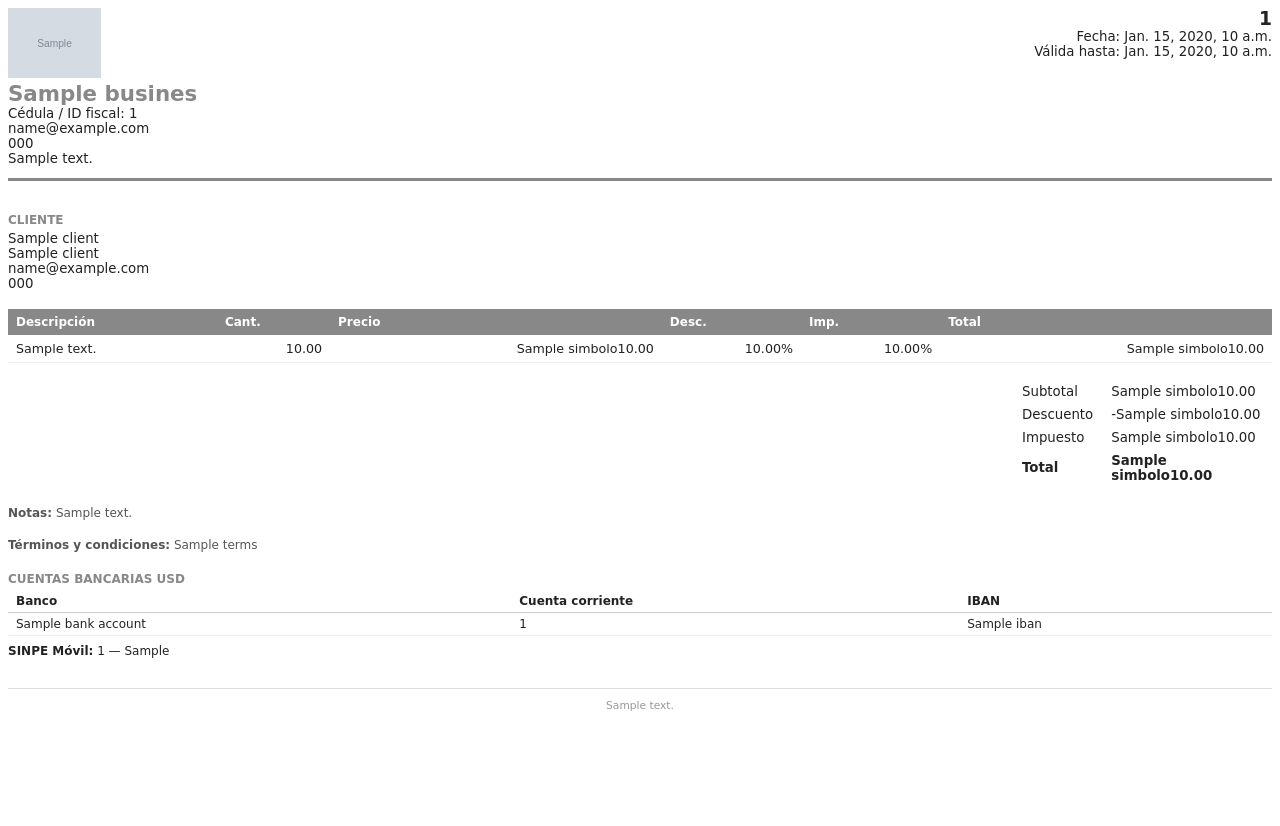
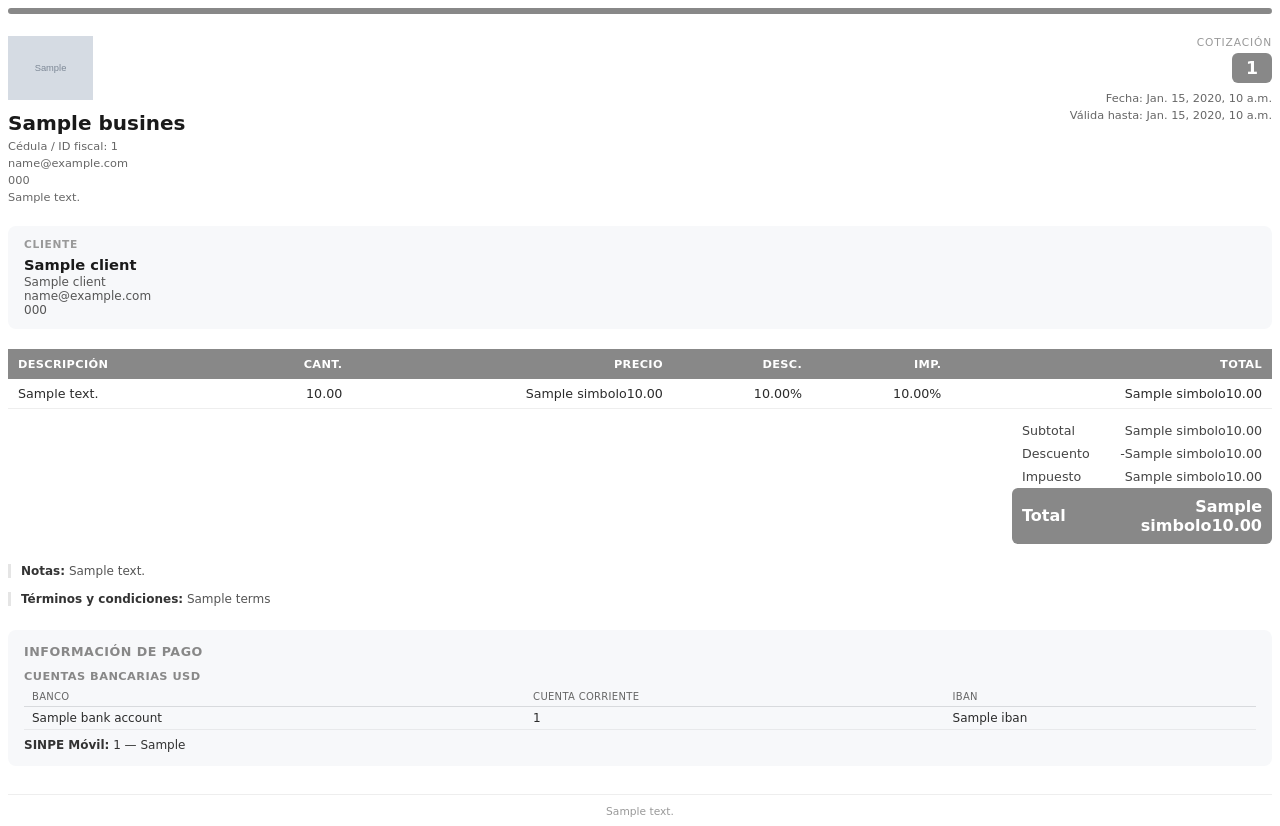
Before and after one commit to EngellZa/engellcr, a Django app: template engellcr/cotizador_app/templates/cotizador_app/cotizacion_pdf.html in a window 1280 px wide. Before the commit the page ends 711 px from the top, so only its background shows below. Run offline with Django 3.2, Linux system fonts and the light colour scheme; the template is opened without the code that fills it: most values are stand-ins (such as "Sample title", 1, 10 or a date in 2020); grey boxes marked "Sample" are stand-in pictures; parts of the project's set-up code (start-up, migrations or seed data) failed here and were passed over.

Commit message:
Redesign quotation PDF with clearer hierarchy and brand color accents
Adds a brand-color top bar, a colored "COTIZACIÓN" number badge, card-style
sections for the client info and payment info (light background, rounded
corners), zebra-striped items table with uppercase column headers, a
highlighted total row, and a subtle left-border accent on notes/terms —
replacing the previous plain stacked-text layout with clearer visual
grouping, while keeping the same data and CSS techniques WeasyPrint
renders reliably (no untested tricks like overflow-clipped tables).

Co-Authored-By: Claude Sonnet 5 <noreply@anthropic.com>

```diff
--- a/engellcr/cotizador_app/templates/cotizador_app/cotizacion_pdf.html
+++ b/engellcr/cotizador_app/templates/cotizador_app/cotizacion_pdf.html
@@ -5,63 +5,90 @@
 <meta charset="UTF-8">
 <style>
   @page { size: letter; margin: 2cm; }
-  body { font-family: 'DejaVu Sans', sans-serif; font-size: 10pt; color: #222; }
-  .header { display: flex; justify-content: space-between; align-items: flex-start; border-bottom: 3px solid {{ quotation.business.color_primary }}; padding-bottom: 12px; margin-bottom: 16px; }
-  .logo { max-height: 70px; max-width: 200px; }
-  .business-name { font-size: 16pt; font-weight: bold; color: {{ quotation.business.color_primary }}; }
-  .quote-meta { text-align: right; }
-  .quote-meta .number { font-size: 14pt; font-weight: bold; }
-  .parties { display: flex; justify-content: space-between; margin-bottom: 18px; }
-  .parties .box { width: 48%; }
-  .parties h4 { font-size: 9pt; text-transform: uppercase; color: #888; margin-bottom: 4px; }
-  table.items { width: 100%; border-collapse: collapse; margin-bottom: 16px; }
-  table.items th { background: {{ quotation.business.color_primary }}; color: #fff; text-align: left; padding: 6px 8px; font-size: 9pt; }
-  table.items td { padding: 6px 8px; border-bottom: 1px solid #eee; font-size: 9.5pt; }
-  table.items td.num { text-align: right; }
-  .totals { width: 260px; margin-left: auto; }
-  .totals td { padding: 3px 8px; font-size: 10pt; }
-  .totals .total-row { font-weight: bold; font-size: 12pt; border-top: 2px solid {{ quotation.business.color_primary }}; }
-  .notes { margin-top: 18px; font-size: 9pt; color: #555; }
-  .payment-info { margin-top: 20px; }
-  .payment-info h4 { font-size: 9pt; text-transform: uppercase; color: #888; margin: 14px 0 4px; }
-  .payment-info h5 { font-size: 9pt; font-weight: bold; margin: 8px 0 4px; }
-  table.bank-accounts { width: 100%; border-collapse: collapse; margin-bottom: 8px; font-size: 9pt; }
-  table.bank-accounts th { text-align: left; padding: 4px 8px; border-bottom: 1px solid #ccc; }
-  table.bank-accounts td { padding: 4px 8px; border-bottom: 1px solid #eee; }
-  .sinpe-line { font-size: 9pt; margin-top: 8px; }
-  .footer { margin-top: 30px; padding-top: 10px; border-top: 1px solid #ddd; font-size: 8pt; color: #999; text-align: center; }
+  * { box-sizing: border-box; }
+  body { font-family: 'DejaVu Sans', sans-serif; font-size: 10pt; color: #2b2b2b; }
+
+  .topbar { height: 6px; background: {{ quotation.business.color_primary }}; border-radius: 3px; margin-bottom: 22px; }
+
+  .header { display: flex; justify-content: space-between; align-items: flex-start; margin-bottom: 20px; }
+  .logo { max-height: 64px; max-width: 190px; margin-bottom: 8px; }
+  .business-name { font-size: 15pt; font-weight: bold; color: #1a1a1a; margin-bottom: 3px; }
+  .business-meta div { font-size: 8.5pt; color: #666; line-height: 1.5; }
+
+  .quote-box { text-align: right; }
+  .quote-eyebrow { font-size: 8pt; text-transform: uppercase; letter-spacing: .08em; color: #999; margin-bottom: 4px; }
+  .quote-number { display: inline-block; background: {{ quotation.business.color_primary }}; color: #fff; font-size: 13pt; font-weight: bold; padding: 5px 14px; border-radius: 6px; margin-bottom: 7px; }
+  .quote-dates div { font-size: 8.5pt; color: #666; line-height: 1.5; }
+
+  .client-box { background: #f7f8fa; border-radius: 8px; padding: 12px 16px; margin-bottom: 20px; }
+  .client-box h4 { font-size: 8pt; text-transform: uppercase; letter-spacing: .06em; color: #999; margin: 0 0 5px; }
+  .client-box .client-name { font-size: 11pt; font-weight: bold; color: #1a1a1a; margin-bottom: 2px; }
+  .client-box .client-detail { font-size: 9pt; color: #555; }
+
+  table.items { width: 100%; border-collapse: collapse; margin-bottom: 4px; }
+  table.items th { background: {{ quotation.business.color_primary }}; color: #fff; text-align: left; padding: 8px 10px; font-size: 8.5pt; text-transform: uppercase; letter-spacing: .03em; }
+  table.items th.num, table.items td.num { text-align: right; }
+  table.items td { padding: 7px 10px; border-bottom: 1px solid #eee; font-size: 9.5pt; }
+  table.items tbody tr:nth-child(even) { background: #fafbfc; }
+
+  .totals-wrap { display: flex; justify-content: flex-end; margin-top: 10px; margin-bottom: 20px; }
+  .totals { width: 260px; border-collapse: collapse; }
+  .totals td { padding: 4px 10px; font-size: 9.5pt; color: #444; }
+  .totals td.num { text-align: right; }
+  .totals .total-row td { background: {{ quotation.business.color_primary }}; color: #fff; font-weight: bold; font-size: 12pt; padding: 9px 10px; }
+  .totals .total-row td:first-child { border-radius: 6px 0 0 6px; }
+  .totals .total-row td:last-child { border-radius: 0 6px 6px 0; }
+
+  .notes { margin-top: 14px; font-size: 9pt; color: #555; padding-left: 10px; border-left: 3px solid #e5e5e5; }
+  .notes strong { color: #333; }
+
+  .payment-info { margin-top: 24px; background: #f7f8fa; border-radius: 8px; padding: 14px 16px; }
+  .payment-info h3 { font-size: 9.5pt; font-weight: bold; color: {{ quotation.business.color_primary }}; margin: 0 0 10px; text-transform: uppercase; letter-spacing: .04em; }
+  .payment-info h4 { font-size: 8.5pt; text-transform: uppercase; letter-spacing: .04em; color: #888; margin: 12px 0 4px; }
+  .payment-info h4:first-of-type { margin-top: 0; }
+  table.bank-accounts { width: 100%; border-collapse: collapse; margin-bottom: 6px; font-size: 9pt; }
+  table.bank-accounts th { text-align: left; padding: 4px 8px; border-bottom: 1px solid #d8dadd; color: #666; font-weight: normal; text-transform: uppercase; font-size: 7.5pt; letter-spacing: .03em; }
+  table.bank-accounts td { padding: 4px 8px; border-bottom: 1px solid #e8e9eb; }
+  .sinpe-line { font-size: 9pt; margin-top: 8px; color: #333; }
+
+  .footer { margin-top: 28px; padding-top: 10px; border-top: 1px solid #eee; font-size: 8pt; color: #999; text-align: center; }
 </style>
 </head>
 <body>
+  <div class="topbar"></div>
+
   <div class="header">
     <div>
-      {% if quotation.business.logo %}<img class="logo" src="{{ quotation.business.logo.url }}">{% endif %}
+      {% if quotation.business.logo %}<img class="logo" src="{{ quotation.business.logo.url }}"><br>{% endif %}
       <div class="business-name">{{ quotation.business.name }}</div>
+      <div class="business-meta">
         {% if quotation.business.legal_id %}<div>Cédula / ID fiscal: {{ quotation.business.legal_id }}</div>{% endif %}
         {% if quotation.business.email %}<div>{{ quotation.business.email }}</div>{% endif %}
         {% if quotation.business.phone %}<div>{{ quotation.business.phone }}</div>{% endif %}
         {% if quotation.business.address %}<div>{{ quotation.business.address }}</div>{% endif %}
       </div>
-    <div class="quote-meta">
-      <div class="number">{{ quotation.quote_number }}</div>
+    </div>
+    <div class="quote-box">
+      <div class="quote-eyebrow">Cotización</div>
+      <div class="quote-number">{{ quotation.quote_number }}</div>
+      <div class="quote-dates">
         <div>Fecha: {{ quotation.issue_date }}</div>
         <div>Válida hasta: {{ quotation.valid_until }}</div>
       </div>
     </div>
+  </div>
 
-  <div class="parties">
-    <div class="box">
+  <div class="client-box">
     <h4>Cliente</h4>
-      <div>{{ quotation.client.name }}</div>
-      {% if quotation.client.company_name %}<div>{{ quotation.client.company_name }}</div>{% endif %}
-      {% if quotation.client.email %}<div>{{ quotation.client.email }}</div>{% endif %}
-      {% if quotation.client.phone %}<div>{{ quotation.client.phone }}</div>{% endif %}
-    </div>
+    <div class="client-name">{{ quotation.client.name }}</div>
+    {% if quotation.client.company_name %}<div class="client-detail">{{ quotation.client.company_name }}</div>{% endif %}
+    {% if quotation.client.email %}<div class="client-detail">{{ quotation.client.email }}</div>{% endif %}
+    {% if quotation.client.phone %}<div class="client-detail">{{ quotation.client.phone }}</div>{% endif %}
   </div>
 
   <table class="items">
     <thead>
-      <tr><th>Descripción</th><th>Cant.</th><th>Precio</th>{% if quotation.discount_total %}<th>Desc.</th>{% endif %}<th>Imp.</th><th>Total</th></tr>
+      <tr><th>Descripción</th><th class="num">Cant.</th><th class="num">Precio</th>{% if quotation.discount_total %}<th class="num">Desc.</th>{% endif %}<th class="num">Imp.</th><th class="num">Total</th></tr>
     </thead>
     <tbody>
     {% for item in quotation.items.all %}
@@ -77,18 +104,21 @@
     </tbody>
   </table>
 
+  <div class="totals-wrap">
     <table class="totals">
       <tr><td>Subtotal</td><td class="num">{{ quotation.subtotal|moneda:quotation.simbolo }}</td></tr>
       {% if quotation.discount_total %}<tr><td>Descuento</td><td class="num">-{{ quotation.discount_total|moneda:quotation.simbolo }}</td></tr>{% endif %}
       <tr><td>Impuesto</td><td class="num">{{ quotation.tax_total|moneda:quotation.simbolo }}</td></tr>
       <tr class="total-row"><td>Total</td><td class="num">{{ quotation.total|moneda:quotation.simbolo }}</td></tr>
     </table>
+  </div>
 
   {% if quotation.notes %}<div class="notes"><strong>Notas:</strong> {{ quotation.notes }}</div>{% endif %}
   {% if quotation.terms %}<div class="notes"><strong>Términos y condiciones:</strong> {{ quotation.terms }}</div>{% endif %}
 
   {% if quotation.business.bank_accounts.all or quotation.business.sinpe_number %}
   <div class="payment-info">
+    <h3>Información de pago</h3>
     {% regroup quotation.business.bank_accounts.all by get_currency_display as currency_groups %}
     {% for group in currency_groups %}
       <h4>Cuentas Bancarias {{ group.grouper }}</h4>
```
Lines whose indentation alone changed are shown as unchanged.
